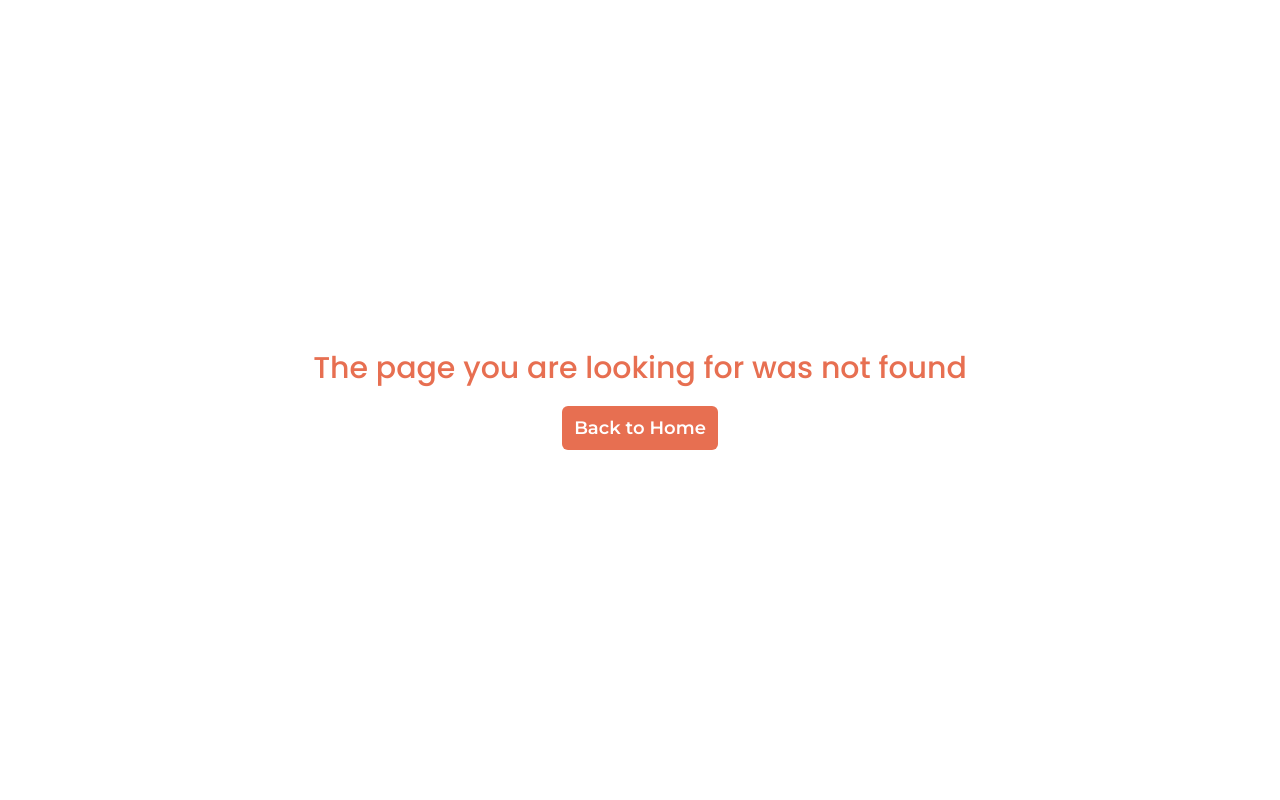
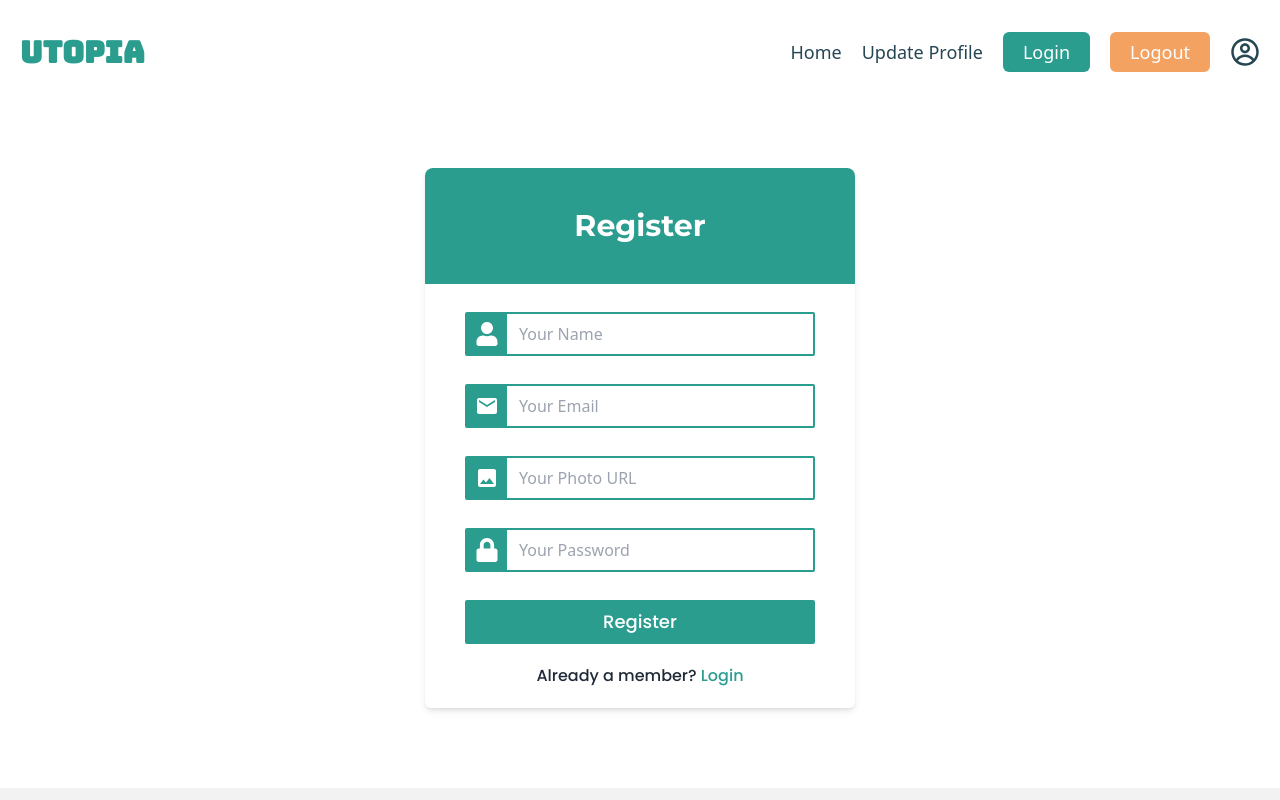
Before and after one commit to abujafarch/real-state-utopia-a9, a React (Vite) app: page /register in a window 1280 px wide. Before the commit this address had no page. Shown: the top 800 px of the page. Built offline with nearby package versions, Linux system fonts and the light colour scheme; a web font is replaced by a local one.

Commit message:
register page creation done

```diff
--- a/src/Router/Router.jsx
+++ b/src/Router/Router.jsx
@@ -3,6 +3,7 @@ import Root from "../components/Root/Root";
 import Home from "../components/Home/Home";
 import NotFound from "../components/NotFound/NotFound";
 import Login from "../components/Login/Login";
+import Register from "../components/Register/Register";
 
 const router = createBrowserRouter([
     {
@@ -17,6 +18,10 @@ const router = createBrowserRouter([
             {
                 path: '/login',
                 element: <Login></Login>
+            },
+            {
+                path:'/register',
+                element: <Register></Register>
             }
         ]
     }
--- a/src/components/Login/Login.jsx
+++ b/src/components/Login/Login.jsx
@@ -1,7 +1,7 @@
-import { FaUser } from "react-icons/fa";
+import { MdEmail } from "react-icons/md";
 import { FaLock } from "react-icons/fa";
 import { FcGoogle } from "react-icons/fc";
-import { BiLogoFacebook } from "react-icons/bi";
+import { BiLogoGithub } from "react-icons/bi";
 import { Link } from "react-router-dom";
 
 
@@ -14,7 +14,7 @@ const Login = () => {
 
                 <div className="sm:px-10 px-5">
                     <div className="mt-7 flex items-center border-[#2A9D8F] border-2 rounded-sm">
-                        <span className="bg-[#2A9D8F] p-2 text-2xl text-white"><FaUser></FaUser></span>
+                        <span className="bg-[#2A9D8F] p-2 text-2xl text-white"><MdEmail></MdEmail></span>
                         <input className=" outline-none max-w-[170px] sm:flex-1 py-2 px-3" type="email" name="email" placeholder="Your Email" />
                     </div>
 
@@ -30,7 +30,7 @@ const Login = () => {
                     <div className="flex gap-2 sm:gap-4 items-center justify-center">
                         <button className="border-[#2A9D8F] px-1 border-2 flex gap-2 items-center justify-center py-[6px] flex-1 rounded-sm font-poppins font-medium"><FcGoogle className="text-3xl"></FcGoogle> Google</button>
 
-                        <button className="border-[#2A9D8F] px-1 border-2 flex gap-2 items-center justify-center py-[6px] rounded-sm font-poppins flex-1 font-medium"><BiLogoFacebook className="text-3xl text-[#3c5bc4]"></BiLogoFacebook> Facebook</button>
+                        <button className="border-[#2A9D8F] px-1 border-2 flex gap-2 items-center justify-center py-[6px] rounded-sm font-poppins flex-1 font-medium"><BiLogoGithub className="text-3xl text-[#1F2328]"></BiLogoGithub>GitHub</button>
                     </div>
                     <p className="py-5 text-center font-medium font-poppins">
                         Not a member? <Link to='/register' className="text-[#2A9D8F]">Register</Link>
--- /dev/null
+++ b/src/components/Register/Register.jsx
@@ -0,0 +1,47 @@
+import { MdEmail } from "react-icons/md";
+import { FaLock } from "react-icons/fa";
+import { FaUser } from "react-icons/fa";
+import { Link } from "react-router-dom";
+import { MdPhoto } from "react-icons/md";
+
+
+
+const Register = () => {
+    return (
+        <div className="max-w-[430px] mx-auto rounded-md shadow-md mt-24">
+            <form className="w-full">
+                <h1 className="bg-[#2A9D8F] rounded-t-lg py-10 text-3xl text-white font-mont text-center font-bold">Register</h1>
+
+                <div className="sm:px-10 px-5">
+                    <div className="mt-7 flex items-center border-[#2A9D8F] border-2 rounded-sm">
+                        <span className="bg-[#2A9D8F] p-2 text-2xl text-white"><FaUser></FaUser></span>
+                        <input className=" outline-none max-w-[170px] sm:flex-1 py-2 px-3" type="text" name="name" placeholder="Your Name" />
+                    </div>
+
+                    <div className="mt-7 flex items-center border-[#2A9D8F] border-2 rounded-sm">
+                        <span className="bg-[#2A9D8F] p-2 text-2xl text-white"><MdEmail></MdEmail></span>
+                        <input className=" outline-none max-w-[170px] sm:flex-1 py-2 px-3" type="email" name="email" placeholder="Your Email" />
+                    </div>
+
+                    <div className="mt-7 flex items-center border-[#2A9D8F] border-2 rounded-sm">
+                        <span className="bg-[#2A9D8F] p-2 text-2xl text-white"><MdPhoto></MdPhoto></span>
+                        <input className=" outline-none max-w-[170px] sm:flex-1 py-2 px-3" type="text" name="photo" placeholder="Your Photo URL" />
+                    </div>
+
+                    <div className="mt-7 flex items-center border-[#2A9D8F] border-2 rounded-sm">
+                        <span className="bg-[#2A9D8F] p-2 text-2xl text-white"><FaLock></FaLock></span>
+                        <input className=" outline-none max-w-[170px] sm:flex-1 py-2 px-3" type="password" name="password" placeholder="Your Password" />
+                    </div>
+
+                    <button className="bg-[#2A9D8F] w-full py-2 rounded-sm mt-7 text-white font-poppins text-lg font-medium">Register</button>
+
+                    <p className="py-5 text-center font-medium font-poppins">
+                        Already a member? <Link to='/login' className="text-[#2A9D8F]">Login</Link>
+                    </p>
+                </div>
+            </form>
+        </div>
+    );
+};
+
+export default Register;
```
